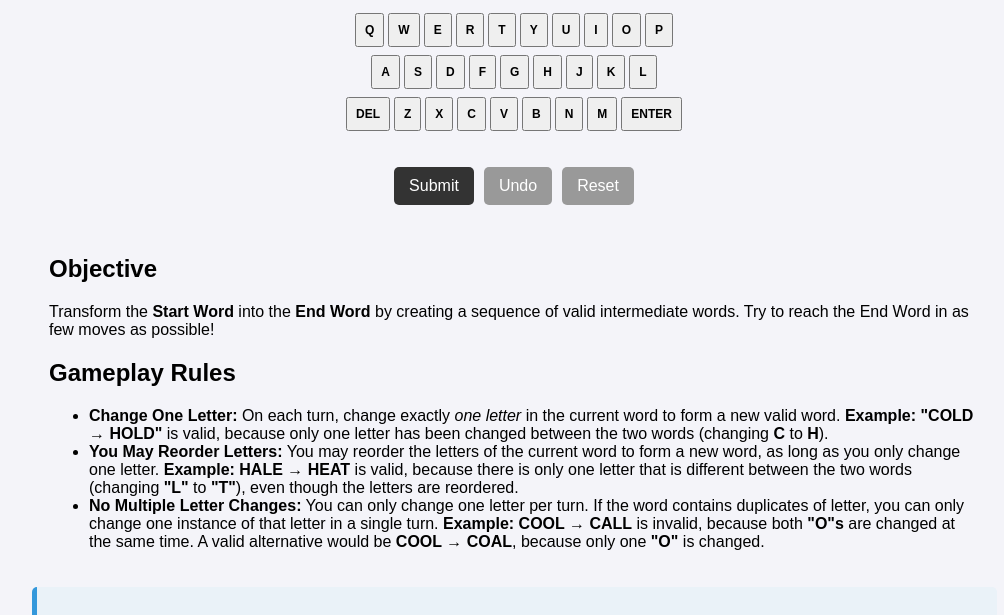
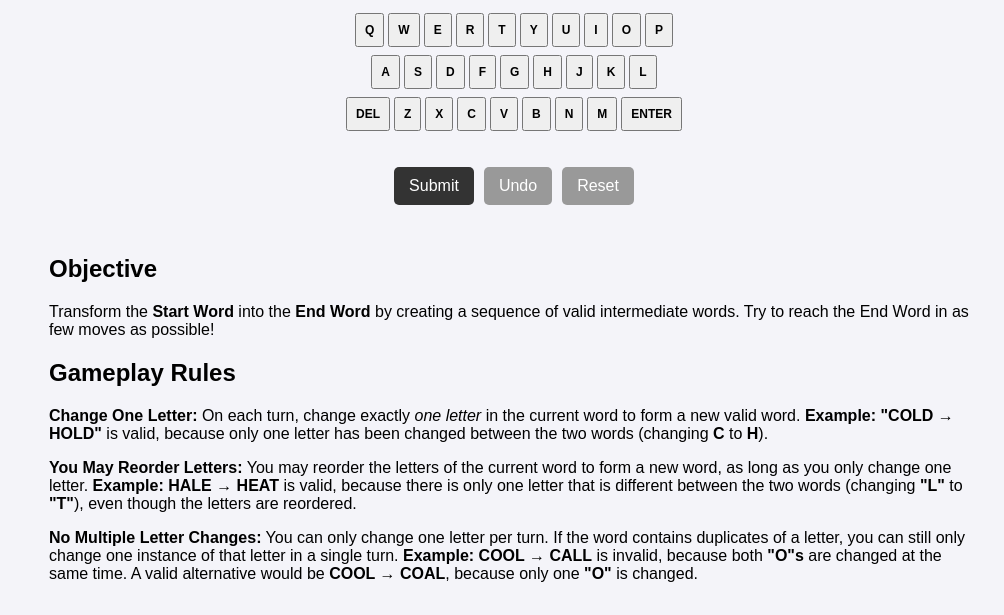
Before and after one commit to p-c-bryant/alphamorph, a plain HTML site: page index.html in a window 1280 px wide. Shown: the part 137-752 px from the top of the page, without its empty margins (126-1130 px from the left). Drawn offline with Linux system fonts and the light colour scheme.

Commit message:
Update index.html

```diff
--- a/index.html
+++ b/index.html
@@ -71,11 +71,9 @@
         <p>Transform the <strong>Start Word</strong> into the <strong>End Word</strong> by creating a sequence of valid intermediate words. Try to reach the End Word in as few moves as possible!</p>
 
         <h2>Gameplay Rules</h2>
-        <ul>
-            <li><strong>Change One Letter:</strong> On each turn, change exactly <em>one letter</em> in the current word to form a new valid word. <b>Example: "COLD → HOLD"</b> is valid, because only one letter has been changed between the two words (changing <b>C</b> to <b>H</b>).</li>
-            <li><strong>You May Reorder Letters:</strong> You may reorder the letters of the current word to form a new word, as long as you only change one letter. <b>Example: HALE → HEAT</b> is valid, because there is only one letter that is different between the two words (changing <b>"L"</b> to <b>"T"</b>), even though the letters are reordered.</li>
-            <li><strong>No Multiple Letter Changes:</strong> You can only change one letter per turn. If the word contains duplicates of letter, you can only change one instance of that letter in a single turn. <b>Example: COOL → CALL</b> is invalid, because both <b>"O"s</b> are changed at the same time. A valid alternative would be <b>COOL → COAL</b>, because only one <b>"O"</b> is changed.</li>
-        </ul>
+        <p></p><strong>Change One Letter:</strong> On each turn, change exactly <em>one letter</em> in the current word to form a new valid word. <b>Example: "COLD → HOLD"</b> is valid, because only one letter has been changed between the two words (changing <b>C</b> to <b>H</b>).</p>
+        <p><strong>You May Reorder Letters:</strong> You may reorder the letters of the current word to form a new word, as long as you only change one letter. <b>Example: HALE → HEAT</b> is valid, because there is only one letter that is different between the two words (changing <b>"L"</b> to <b>"T"</b>), even though the letters are reordered.</p>
+        <p><strong>No Multiple Letter Changes:</strong> You can only change one letter per turn. If the word contains duplicates of a letter, you can still only change one instance of that letter in a single turn. <b>Example: COOL → CALL</b> is invalid, because both <b>"O"s</b> are changed at the same time. A valid alternative would be <b>COOL → COAL</b>, because only one <b>"O"</b> is changed.</p>
     </div>
     <div class="example-box">
         <p class="example-title">Example Gameplay:</p>
```
